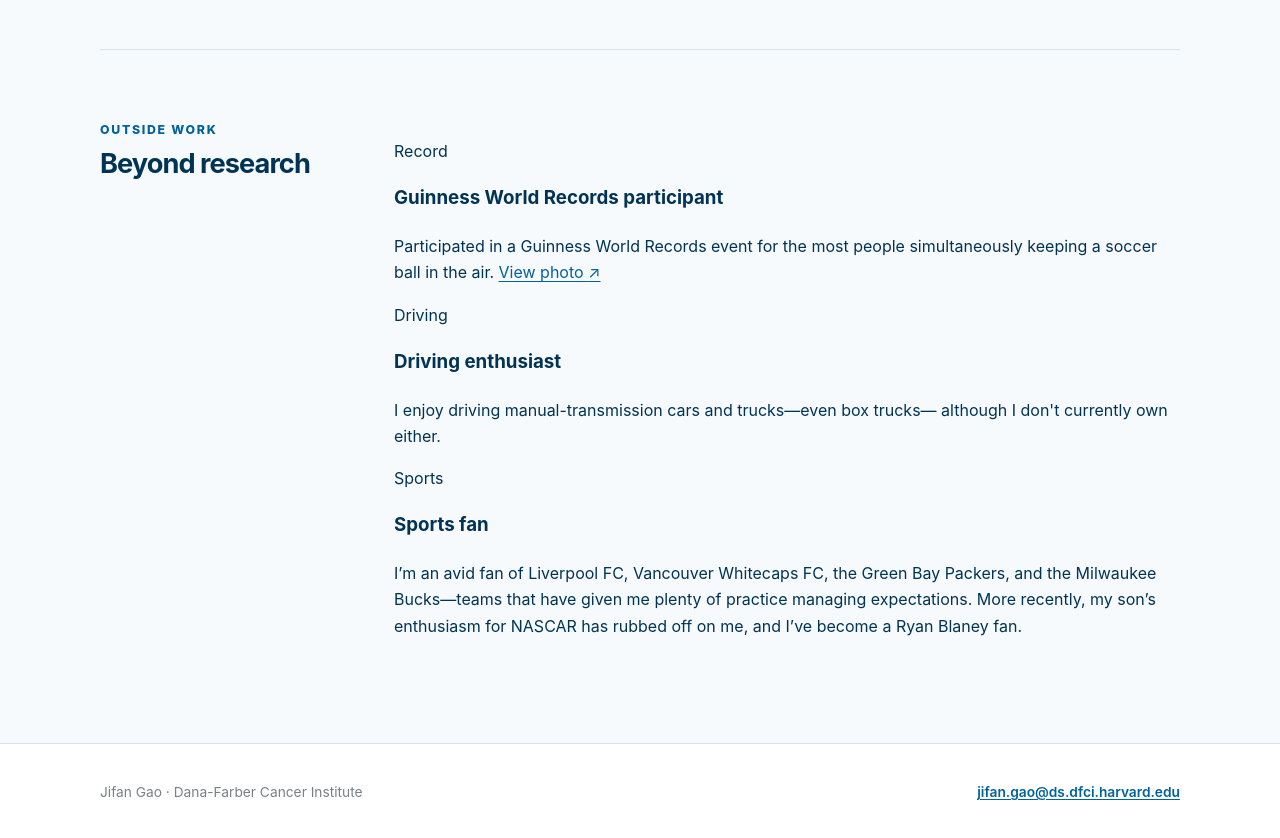
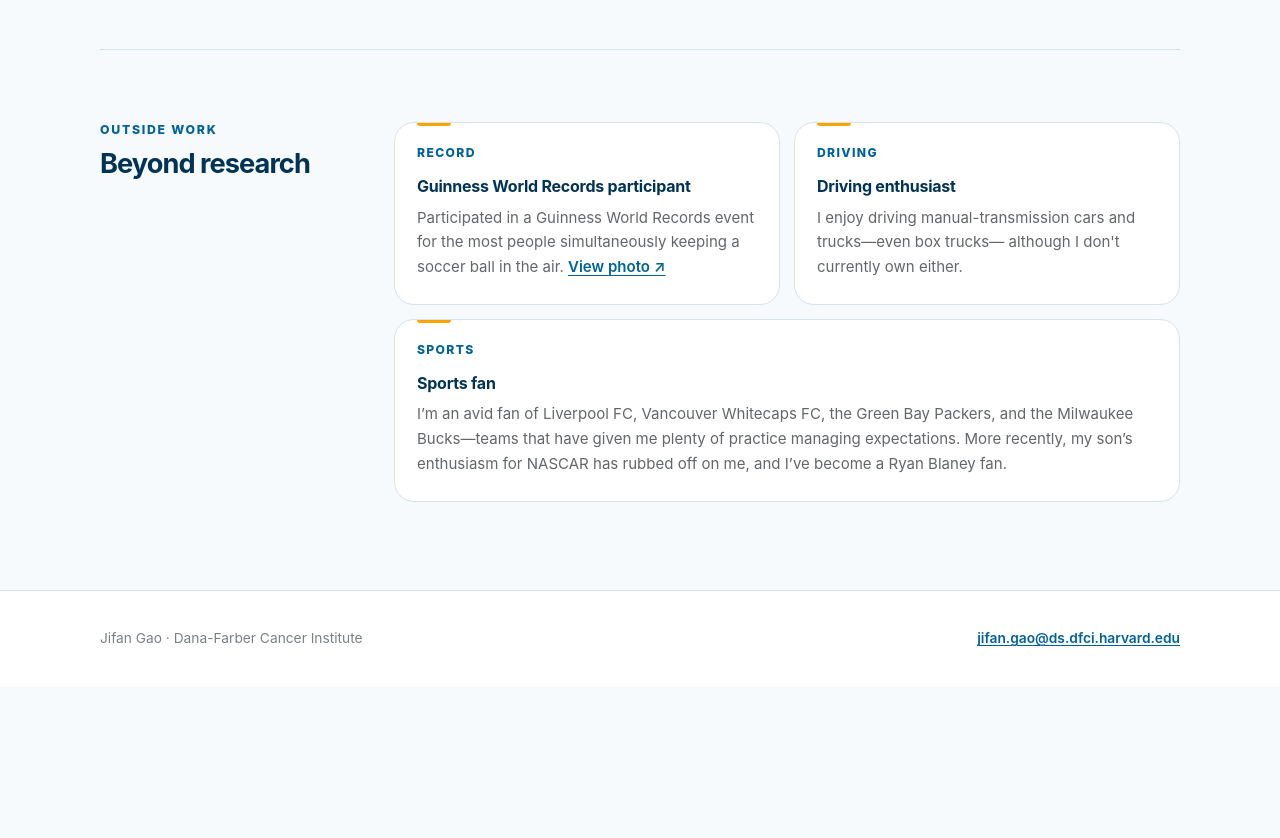
Before and after one commit to GGGGFan/profile, a plain HTML site: page index.html in a window 1280 px wide. Shown: the part 2540-3378 px from the top of the page. After the commit the page ends 3227 px from the top, so only its background shows below. Drawn offline with Linux system fonts and the light colour scheme.

Commit message:
Update styles.css
add beyond research

```diff
--- a/styles.css
+++ b/styles.css
@@ -402,6 +402,74 @@ a {
     font-weight: 630;
 }
 
+
+/* Beyond research */
+.beyond-grid {
+    display: grid;
+    grid-template-columns: repeat(2, minmax(0, 1fr));
+    gap: 14px;
+}
+
+.beyond-card {
+    position: relative;
+    padding: 22px 22px 24px;
+    border: 1px solid var(--border);
+    border-radius: var(--radius);
+    background: var(--surface);
+    transition: border-color 160ms ease, transform 160ms ease, box-shadow 160ms ease;
+}
+
+.beyond-card::before {
+    content: "";
+    position: absolute;
+    top: 0;
+    left: 22px;
+    width: 34px;
+    height: 3px;
+    border-radius: 0 0 3px 3px;
+    background: var(--gold);
+}
+
+.beyond-card:hover {
+    border-color: var(--border-strong);
+    transform: translateY(-2px);
+    box-shadow: 0 12px 24px rgba(0, 51, 84, 0.06);
+}
+
+.beyond-card-wide {
+    grid-column: 1 / -1;
+}
+
+.beyond-label {
+    margin: 0 0 14px;
+    color: var(--accent);
+    font-size: 0.76rem;
+    font-weight: 780;
+    letter-spacing: 0.11em;
+    line-height: 1.3;
+    text-transform: uppercase;
+}
+
+.beyond-card h3 {
+    margin: 0;
+    color: var(--text);
+    font-size: 1rem;
+    font-weight: 720;
+    letter-spacing: -0.015em;
+    line-height: 1.4;
+}
+
+.beyond-card p:not(.beyond-label) {
+    margin: 8px 0 0;
+    color: var(--text-soft);
+    font-size: 0.94rem;
+    line-height: 1.65;
+}
+
+.beyond-card a {
+    font-weight: 630;
+}
+
 .publications-page {
     max-width: var(--shell);
 }
@@ -637,6 +705,15 @@ a {
         grid-template-columns: 1fr;
     }
 
+
+    .beyond-grid {
+        grid-template-columns: 1fr;
+    }
+
+    .beyond-card-wide {
+        grid-column: auto;
+    }
+
     .focus-card {
         min-height: 0;
     }
```
